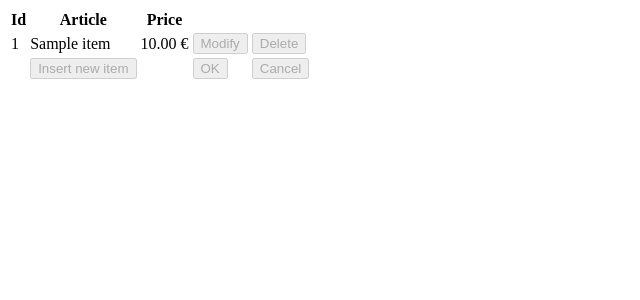
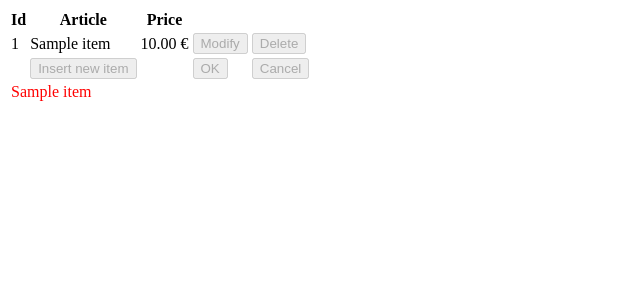
Before and after one commit to maalle/Flask-SQL, a Flask app: template templates/main.html in a window 1280 px wide. Shown: the top 300 px of the page, without its empty margins (0-640 px from the left). Run offline with Flask 2, Linux system fonts and the light colour scheme; the template is opened without the code that fills it: most values are stand-ins (such as "Sample title", 1, 10 or a date in 2020).

Commit message:
Add receptable for error messages

```diff
--- a/templates/main.html
+++ b/templates/main.html
@@ -59,4 +59,10 @@
             {% endif %}
         </form>
     </tr>
+
+    {% for item in feedback %}
+        <tr>
+            <td colspan = 5 style = 'color: rgb( 255, 0, 0)'> {{ item }} </td>
+        </tr>
+    {% endfor %}
 </table>
```
